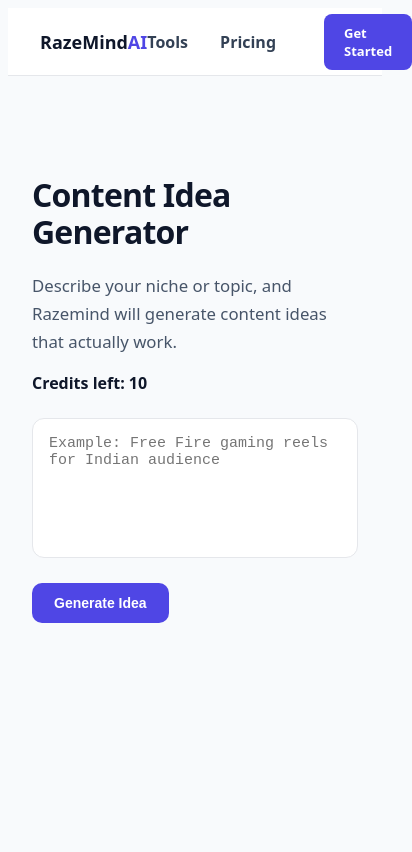
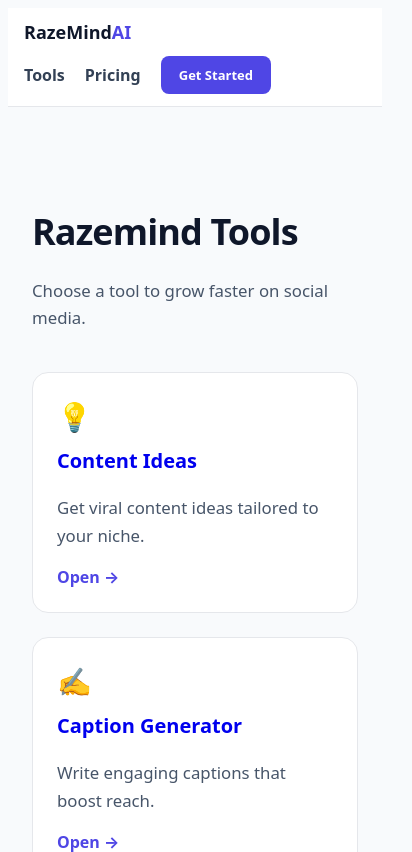
Before and after one commit to mr-sameer/razemind-ai, a Next.js app: page /tools in a window 390 px wide. Shown: the whole page, 412 px wide, since content can reach past the window. Built offline with nearby package versions, Linux system fonts and the light colour scheme.

Commit message:
Fix navbar mobile responsiveness

```diff
--- a/app/components/Navbar.tsx
+++ b/app/components/Navbar.tsx
@@ -4,13 +4,15 @@
   return (
     <div
       style={{
-        height: "68px",
+        minHeight: "68px",
         display: "flex",
         alignItems: "center",
         justifyContent: "space-between",
-        padding: "0 32px",
+        padding: "12px 16px",
         borderBottom: "1px solid #e5e7eb",
         background: "#ffffff",
+        flexWrap: "wrap", // ✅ KEY FIX
+        rowGap: "12px",   // ✅ mobile spacing
       }}
     >
       {/* Brand */}
@@ -21,17 +23,24 @@
           fontSize: "18px",
           textDecoration: "none",
           color: "#0f172a",
+          whiteSpace: "nowrap", // ✅ logo break nahi hoga
         }}
       >
         RazeMind<span style={{ color: "#4f46e5" }}>AI</span>
       </Link>
 
       {/* Menu */}
-      <div style={{ display: "flex", alignItems: "center" }}>
+      <div
+        style={{
+          display: "flex",
+          alignItems: "center",
+          gap: "20px",        // ✅ marginRight remove
+          flexWrap: "wrap",   // ✅ mobile wrap
+        }}
+      >
         <Link
           href="/tools"
           style={{
-            marginRight: "32px",
             fontWeight: 700,
             textDecoration: "none",
             color: "#334155",
@@ -43,7 +52,6 @@
         <Link
           href="/pricing"
           style={{
-            marginRight: "48px",
             fontWeight: 700,
             textDecoration: "none",
             color: "#334155",
@@ -55,13 +63,14 @@
         <Link
           href="/login"
           style={{
-            padding: "10px 20px",
+            padding: "10px 18px",
             background: "#4f46e5",
             color: "#ffffff",
             borderRadius: "8px",
             fontWeight: 700,
             fontSize: "13px",
             textDecoration: "none",
+            whiteSpace: "nowrap",
           }}
         >
           Get Started
--- a/app/globals.css
+++ b/app/globals.css
@@ -4,9 +4,7 @@
 
 :root {
   --bg: #f8fafc;
-  /* Premium cool background */
-  nav-up: #ffffff;
-  /* Clean navbar */
+  --nav: #ffffff;
   --border: #e5e7eb;
   --text-primary: #0f172a;
   --text-secondary: #475569;
@@ -26,15 +24,15 @@
     BlinkMacSystemFont, "Segoe UI", Roboto, Helvetica, Arial;
   -webkit-font-smoothing: antialiased;
   text-rendering: optimizeLegibility;
+  overflow-x: hidden;
 }
 
 /* Typography */
 h1 {
-  font-size: clamp(2.8rem, 5vw, 3.6rem);
+  font-size: clamp(2.4rem, 5vw, 3.2rem);
   line-height: 1.15;
   letter-spacing: -0.025em;
   font-weight: 800;
-  /* STRONG BOLD */
 }
 
 p {
@@ -51,7 +49,6 @@
   border-radius: 0.6rem;
   font-size: 0.95rem;
   font-weight: 700;
-  /* BOLD */
   border: none;
 }
 
@@ -63,13 +60,10 @@
   border-radius: 0.6rem;
   font-size: 0.95rem;
   font-weight: 700;
-  /* BOLD */
 }
 
 /* Navbar */
-/* Navbar */
 .navbar {
-  height: 68px;
   background: var(--nav);
   border-bottom: 1px solid var(--border);
 }
@@ -77,16 +71,40 @@
 .nav-inner {
   max-width: 1100px;
   margin: 0 auto;
-  height: 100%;
-  padding: 0 28px;
+  padding: 12px 16px;
   display: flex;
   align-items: center;
   justify-content: space-between;
+  gap: 16px;
+  flex-wrap: wrap; /* ✅ MOBILE FIX */
 }
 
+/* Logo area */
+.nav-logo {
+  font-weight: 800;
+  font-size: 1.1rem;
+  white-space: nowrap; /* ✅ logo break nahi hoga */
+}
+
+/* Menu area */
+.nav-menu {
+  display: flex;
+  align-items: center;
+  gap: 18px;
+  flex-wrap: wrap; /* ✅ menu wrap */
+}
+
+/* Mobile specific */
+@media (max-width: 640px) {
+  .nav-menu {
+    width: 100%;
+    justify-content: flex-start;
+    gap: 14px;
+  }
+}
 /* Container */
 .container {
   max-width: 900px;
   margin: 0 auto;
-  padding: 0 28px;
+  padding: 0 16px;
 }
--- /dev/null
+++ b/app/tools/ideas/page.tsx
@@ -0,0 +1,165 @@
+"use client";
+
+import { useState } from "react";
+
+export default function ToolsPage() {
+    // ✅ ALL hooks INSIDE component
+    const [input, setInput] = useState("");
+    const [output, setOutput] = useState("");
+    const [credits, setCredits] = useState(10);
+    const [plan, setPlan] = useState<"free" | "pro">("free");
+
+    const handleGenerate = async () => {
+        if (!input.trim()) return;
+
+        if (plan === "free" && credits <= 0) {
+            setOutput("❌ Free credits over. Upgrade to Pro to continue.");
+            return;
+        }
+
+        setOutput("Thinking...");
+
+        const res = await fetch("/api/generate", {
+            method: "POST",
+            headers: { "Content-Type": "application/json" },
+            body: JSON.stringify({ prompt: input }),
+        });
+
+        const data = await res.json();
+
+        if (plan === "free") {
+            setCredits((c) => c - 1);
+        }
+
+        setOutput(data.result);
+    };
+
+    return (
+        <main
+            style={{
+                maxWidth: "800px",
+                margin: "0 auto",
+                padding: "80px 24px",
+            }}
+        >
+            <h1 style={{ fontSize: "32px", fontWeight: 800 }}>
+                Content Idea Generator
+            </h1>
+
+            <p
+                style={{
+                    marginTop: "12px",
+                    color: "#475569",
+                    maxWidth: "600px",
+                }}
+            >
+                Describe your niche or topic, and Razemind will generate
+                content ideas that actually work.
+            </p>
+
+            {/* PLAN + CREDITS INFO */}
+            <div
+                style={{
+                    marginTop: "16px",
+                    fontWeight: 600,
+                    color:
+                        plan === "pro"
+                            ? "#16a34a"
+                            : credits > 0
+                                ? "#0f172a"
+                                : "red",
+                }}
+            >
+                {plan === "pro"
+                    ? "Pro Plan: Unlimited credits"
+                    : `Credits left: ${credits}`}
+            </div>
+            {plan === "free" && credits <= 0 && (
+                <div
+                    style={{
+                        marginTop: "20px",
+                        padding: "16px",
+                        borderRadius: "12px",
+                        border: "1px solid #fde68a",
+                        background: "#fffbeb",
+                        display: "flex",
+                        alignItems: "center",
+                        justifyContent: "space-between",
+                        gap: "16px",
+                    }}
+                >
+                    <div style={{ fontWeight: 600, color: "#92400e" }}>
+                        You’ve used all free credits. Upgrade to Pro for unlimited access.
+                    </div>
+
+                    <a
+                        href="/pricing"
+                        style={{
+                            padding: "10px 18px",
+                            background: "#4f46e5",
+                            color: "#ffffff",
+                            borderRadius: "10px",
+                            fontWeight: 700,
+                            textDecoration: "none",
+                            whiteSpace: "nowrap",
+                        }}
+                    >
+                        Upgrade
+                    </a>
+                </div>
+            )}
+            <textarea
+                placeholder="Example: Free Fire gaming reels for Indian audience"
+                value={input}
+                onChange={(e) => setInput(e.target.value)}
+                style={{
+                    width: "100%",
+                    height: "140px",
+                    marginTop: "24px",
+                    padding: "16px",
+                    borderRadius: "12px",
+                    border: "1px solid #e5e7eb",
+                    fontSize: "15px",
+                    outline: "none",
+                    resize: "none",
+                }}
+            />
+
+            <button
+                onClick={handleGenerate}
+                disabled={plan === "free" && credits <= 0}
+                style={{
+                    marginTop: "20px",
+                    padding: "12px 22px",
+                    background:
+                        plan === "free" && credits <= 0 ? "#c7c9f2" : "#4f46e5",
+                    color: "#ffffff",
+                    borderRadius: "10px",
+                    border: "none",
+                    fontWeight: 700,
+                    fontSize: "14px",
+                    cursor:
+                        plan === "free" && credits <= 0 ? "not-allowed" : "pointer",
+                }}
+            >
+                Generate Idea
+            </button>
+
+            {output && (
+                <div
+                    style={{
+                        marginTop: "40px",
+                        padding: "20px",
+                        borderRadius: "12px",
+                        background: "#f8fafc",
+                        border: "1px solid #e5e7eb",
+                        whiteSpace: "pre-line",
+                        fontSize: "15px",
+                    }}
+                >
+                    {output}
+                </div>
+            )}
+        </main>
+    );
+}
--- a/app/tools/page.tsx
+++ b/app/tools/page.tsx
@@ -1,165 +1,109 @@
 "use client";
 
-import { useState } from "react";
+import Link from "next/link";
 
-export default function ToolsPage() {
-    // ✅ ALL hooks INSIDE component
-    const [input, setInput] = useState("");
-    const [output, setOutput] = useState("");
-    const [credits, setCredits] = useState(10);
-    const [plan, setPlan] = useState<"free" | "pro">("free");
-
-    const handleGenerate = async () => {
-        if (!input.trim()) return;
-
-        if (plan === "free" && credits <= 0) {
-            setOutput("❌ Free credits over. Upgrade to Pro to continue.");
-            return;
-        }
-
-        setOutput("Thinking...");
-
-        const res = await fetch("/api/generate", {
-            method: "POST",
-            headers: { "Content-Type": "application/json" },
-            body: JSON.stringify({ prompt: input }),
-        });
-
-        const data = await res.json();
-
-        if (plan === "free") {
-            setCredits((c) => c - 1);
-        }
-
-        setOutput(data.result);
-    };
+export default function ToolsHome() {
+  const cards = [
+    {
+      title: "Content Ideas",
+      desc: "Get viral content ideas tailored to your niche.",
+      href: "/tools/ideas",
+      emoji: "💡",
+    },
+    {
+      title: "Caption Generator",
+      desc: "Write engaging captions that boost reach.",
+      href: "/tools/caption",
+      emoji: "✍️",
+    },
+    {
+      title: "Hashtag Generator",
+      desc: "Generate high-reach hashtags instantly.",
+      href: "/tools/hashtag",
+      emoji: "#️⃣",
+    },
+    {
+      title: "Hook Generator",
+      desc: "Create scroll-stopping hooks for short videos.",
+      href: "/tools/hook",
+      emoji: "🎯",
+    },
+  ];
 
   return (
     <main
       style={{
-                maxWidth: "800px",
+        maxWidth: "1100px",
         margin: "0 auto",
         padding: "80px 24px",
       }}
     >
-            <h1 style={{ fontSize: "32px", fontWeight: 800 }}>
-                Content Idea Generator
+      {/* Header */}
+      <h1 style={{ fontSize: "36px", fontWeight: 800 }}>
+        Razemind Tools
       </h1>
+      <p style={{ marginTop: "10px", color: "#475569", maxWidth: "600px" }}>
+        Choose a tool to grow faster on social media.
+      </p>
 
-            <p
+      {/* Cards Grid */}
+      <div
         style={{
-                    marginTop: "12px",
-                    color: "#475569",
-                    maxWidth: "600px",
+          marginTop: "40px",
+          display: "grid",
+          gridTemplateColumns: "repeat(auto-fit, minmax(260px, 1fr))",
+          gap: "24px",
         }}
       >
-                Describe your niche or topic, and Razemind will generate
-                content ideas that actually work.
+        {cards.map((c) => (
+          <Link
+            key={c.title}
+            href={c.href}
+            style={{ textDecoration: "none" }}
+          >
+            <div
+              style={{
+                border: "1px solid #e5e7eb",
+                borderRadius: "16px",
+                padding: "24px",
+                background: "#ffffff",
+                transition: "all 0.2s ease",
+                cursor: "pointer",
+              }}
+              onMouseEnter={(e) => {
+                (e.currentTarget as HTMLDivElement).style.transform =
+                  "translateY(-4px)";
+                (e.currentTarget as HTMLDivElement).style.boxShadow =
+                  "0 10px 24px rgba(0,0,0,0.08)";
+              }}
+              onMouseLeave={(e) => {
+                (e.currentTarget as HTMLDivElement).style.transform =
+                  "translateY(0)";
+                (e.currentTarget as HTMLDivElement).style.boxShadow =
+                  "none";
+              }}
+            >
+              <div style={{ fontSize: "28px" }}>{c.emoji}</div>
+              <h3 style={{ marginTop: "12px", fontSize: "20px", fontWeight: 700 }}>
+                {c.title}
+              </h3>
+              <p style={{ marginTop: "8px", color: "#475569" }}>
+                {c.desc}
               </p>
 
-            {/* PLAN + CREDITS INFO */}
               <div
                 style={{
                   marginTop: "16px",
-                    fontWeight: 600,
-                    color:
-                        plan === "pro"
-                            ? "#16a34a"
-                            : credits > 0
-                                ? "#0f172a"
-                                : "red",
+                  fontWeight: 700,
+                  color: "#4f46e5",
                 }}
               >
-                {plan === "pro"
-                    ? "Pro Plan: Unlimited credits"
-                    : `Credits left: ${credits}`}
+                Open →
               </div>
-            {plan === "free" && credits <= 0 && (
-                <div
-                    style={{
-                        marginTop: "20px",
-                        padding: "16px",
-                        borderRadius: "12px",
-                        border: "1px solid #fde68a",
-                        background: "#fffbeb",
-                        display: "flex",
-                        alignItems: "center",
-                        justifyContent: "space-between",
-                        gap: "16px",
-                    }}
-                >
-                    <div style={{ fontWeight: 600, color: "#92400e" }}>
-                        You’ve used all free credits. Upgrade to Pro for unlimited access.
             </div>
-
-                    <a
-                        href="/pricing"
-                        style={{
-                            padding: "10px 18px",
-                            background: "#4f46e5",
-                            color: "#ffffff",
-                            borderRadius: "10px",
-                            fontWeight: 700,
-                            textDecoration: "none",
-                            whiteSpace: "nowrap",
-                        }}
-                    >
-                        Upgrade
-                    </a>
+          </Link>
+        ))}
       </div>
-            )}
-            <textarea
-                placeholder="Example: Free Fire gaming reels for Indian audience"
-                value={input}
-                onChange={(e) => setInput(e.target.value)}
-                style={{
-                    width: "100%",
-                    height: "140px",
-                    marginTop: "24px",
-                    padding: "16px",
-                    borderRadius: "12px",
-                    border: "1px solid #e5e7eb",
-                    fontSize: "15px",
-                    outline: "none",
-                    resize: "none",
-                }}
-            />
-
-            <button
-                onClick={handleGenerate}
-                disabled={plan === "free" && credits <= 0}
-                style={{
-                    marginTop: "20px",
-                    padding: "12px 22px",
-                    background:
-                        plan === "free" && credits <= 0 ? "#c7c9f2" : "#4f46e5",
-                    color: "#ffffff",
-                    borderRadius: "10px",
-                    border: "none",
-                    fontWeight: 700,
-                    fontSize: "14px",
-                    cursor:
-                        plan === "free" && credits <= 0 ? "not-allowed" : "pointer",
-                }}
-            >
-                Generate Idea
-            </button>
-
-            {output && (
-                <div
-                    style={{
-                        marginTop: "40px",
-                        padding: "20px",
-                        borderRadius: "12px",
-                        background: "#f8fafc",
-                        border: "1px solid #e5e7eb",
-                        whiteSpace: "pre-line",
-                        fontSize: "15px",
-                    }}
-                >
-                    {output}
-                </div>
-            )}
     </main>
   );
 }
```
Also changed, not shown: app/tools/hashtag/page.tsx (renamed from app/tools/hashtage/page.tsx), 2 other files (tests, documents, lock files or other folders). Lines whose indentation alone changed are shown as unchanged.
